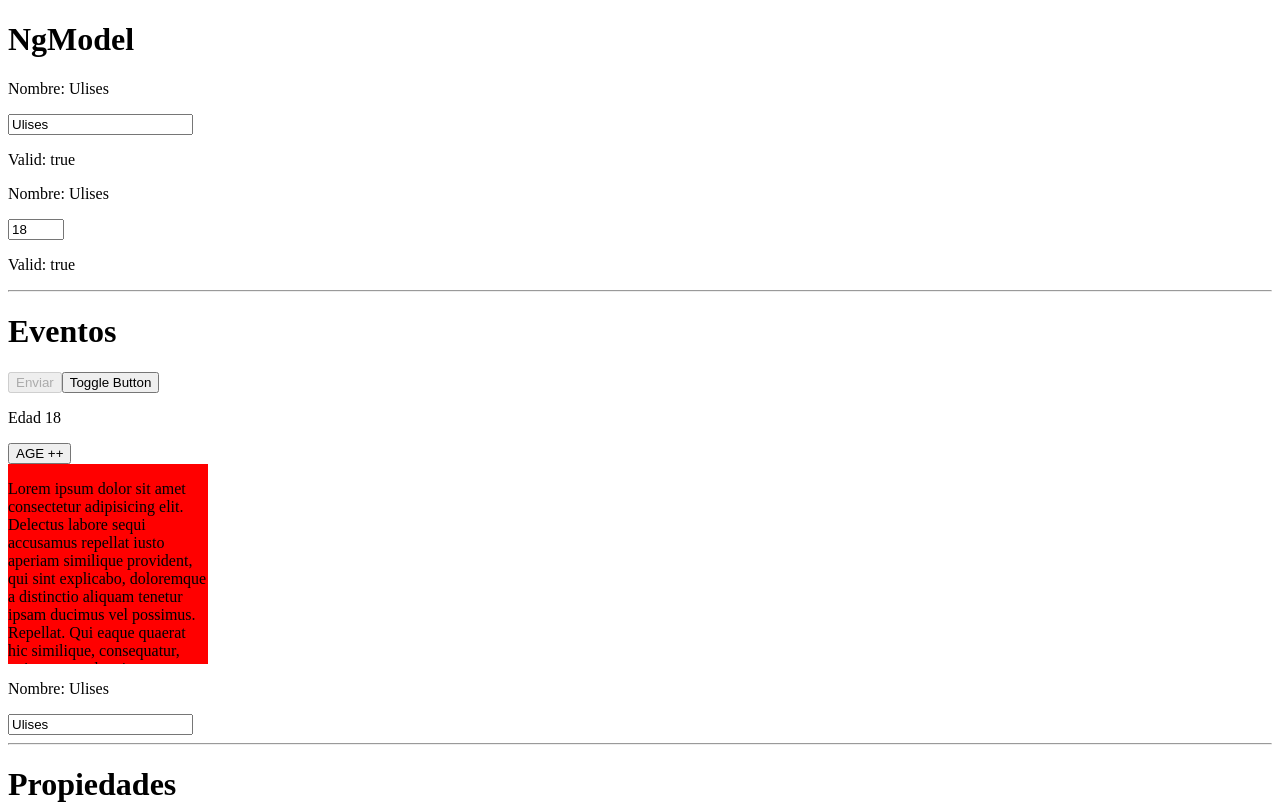
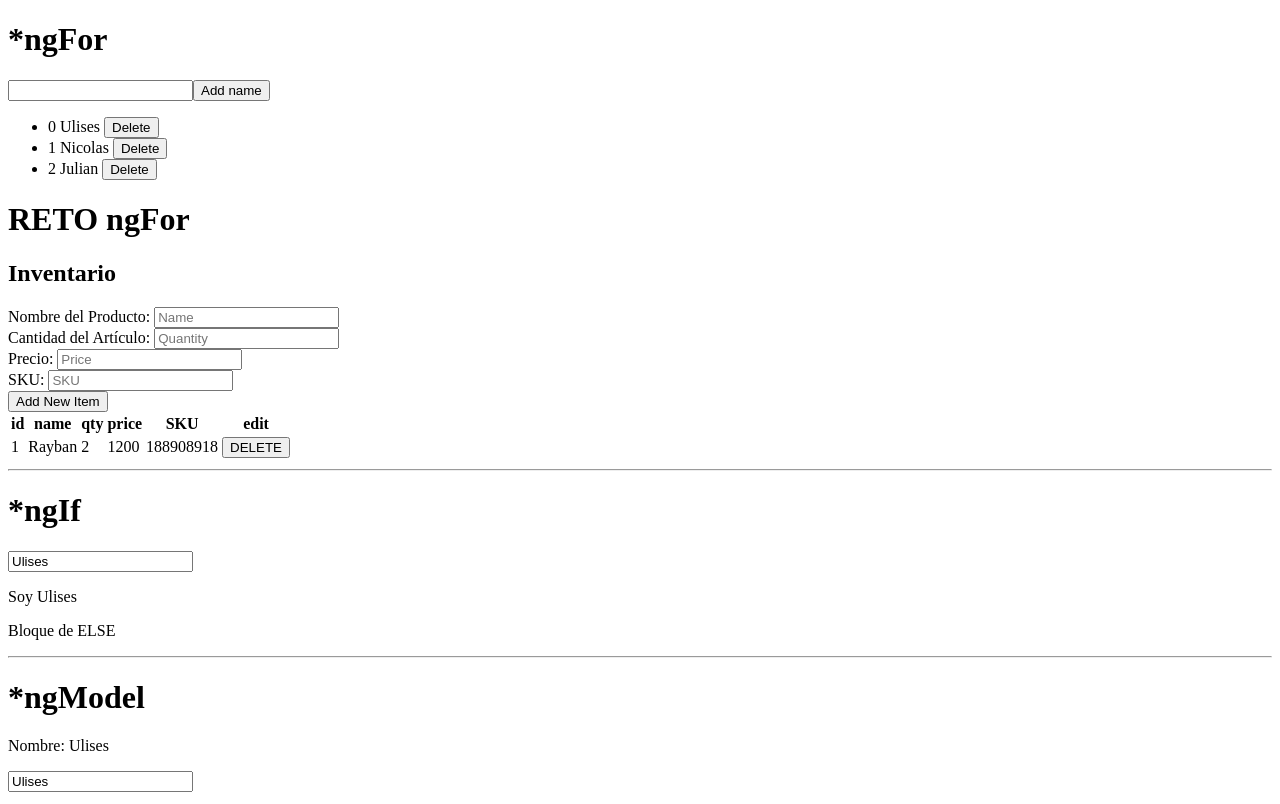
Before and after one commit to UlisesC12/myStoreAngular, an Angular app: page / in a window 1280 px wide. Shown: the top 804 px of the page. Built offline with nearby package versions, Linux system fonts and the light colour scheme.

Commit message:
ngFor Challenge and class finished

```diff
--- a/src/app/app.component.html
+++ b/src/app/app.component.html
@@ -1,4 +1,55 @@
-<h1>NgModel</h1>
+<h1>*ngFor</h1>
+<input type="text" required [(ngModel)]="newName" >
+<button (click)="addName()">Add name</button>
+<ul>
+  <li *ngIf="names.length === 0">NO HAY NOMBRES</li>
+  <li *ngFor="let name of names; index as i">
+    {{i}} {{name}}
+    <button (click)="deleteName(i)">Delete</button>
+  </li>
+</ul>
+<h1>RETO ngFor</h1>
+<h2>Inventario</h2>
+<label for="">Nombre del Producto: </label>
+<input type="text" placeholder="Name" required [(ngModel)]="itemName" ><br>
+<label for="">Cantidad del Artículo: </label>
+<input type="text" placeholder="Quantity" required [(ngModel)]="itemQty" ><br>
+<label for="">Precio: </label>
+<input type="text" placeholder="Price" required [(ngModel)]="itemPrice" ><br>
+<label for="">SKU: </label>
+<input type="text" placeholder="SKU" required [(ngModel)]="itemSKU" ><br>
+<button (click)="addItem(stockItems.length+1, itemName, itemQty, itemPrice, itemSKU)">Add New Item</button><br>
+<table>
+  <tr>
+    <th>id</th>
+    <th>name</th>
+    <th>qty</th>
+    <th>price</th>
+    <th>SKU</th>
+    <th>edit</th>
+  </tr>
+  <tr *ngFor="let element of stockItems; let i = index">
+    <td>{{element.id}}</td>
+    <td>{{element.name}}</td>
+    <td>{{element.qty}}</td>
+    <td>{{element.price}}</td>
+    <td>{{element.SKU}}</td>
+    <td>
+      <button (click)="deleteItem(i)">DELETE</button>
+    </td>
+  </tr>
+</table>
+
+<hr>
+<h1>*ngIf</h1>
+<input type="text" required id="" [(ngModel)]="person.name" >
+<p *ngIf="person.name === 'Ulises'" >Soy Ulises</p>
+<p *ngIf="person.name === 'Julian' && person.age === 18; else elseBlock" >Soy Julian</p>
+<ng-template #elseBlock>
+  <p>Bloque de ELSE</p>
+</ng-template>
+<hr>
+<h1>*ngModel</h1>
 <p>Nombre: {{person.name}}</p>
 <input type="text" required #nameInput="ngModel" id="" [(ngModel)]="person.name" >
 <p>Valid: {{nameInput.valid}}</p>
--- a/src/app/app.component.ts
+++ b/src/app/app.component.ts
@@ -1,4 +1,5 @@
 import { Component } from '@angular/core';
+import { empty } from 'rxjs';
 
 @Component({
   selector: 'app-root',
@@ -15,6 +16,54 @@ export class AppComponent {
     age: 18,
     img: "https://upload.wikimedia.org/wikipedia/commons/thumb/c/cf/Angular_full_color_logo.svg/1200px-Angular_full_color_logo.svg.png",
   }
+  names: String[] = ['Ulises', 'Nicolas', 'Julian'];
+  newName = '';
+  //Reto ngFOR
+  stockItems: {id: number, name: string, qty: number | undefined, price: number | undefined, SKU: number | undefined}[] = [
+    {
+      id: 1,
+      name: "Rayban",
+      qty: 2,
+      price: 1200,
+      SKU: 188908918,
+    },
+  ];
+  itemName: string = '';
+  itemQty: number | undefined = undefined;
+  itemPrice: number | undefined = undefined;
+  itemSKU: number | undefined = undefined;
+  //Reto ngFor
+  addItem(
+    indx: number,
+    itemName: string,
+    itemQty: number | undefined,
+    itemPrice:number | undefined,
+    itemSKU:number | undefined){
+    let variablesAreNotUndefined = indx != undefined && itemName != undefined && itemQty != undefined && itemPrice != undefined && itemSKU != undefined;
+    if(variablesAreNotUndefined){
+      let newItem = {
+        id: indx,
+        name: itemName,
+        qty: itemQty,
+        price: itemPrice,
+        SKU: itemSKU,
+      }
+      this.stockItems.push(newItem)
+      this.itemName = '';
+      this.itemQty = undefined;
+      this.itemPrice = undefined;
+      this.itemSKU = undefined;
+    }
+    else{
+      alert("Please, fill all the fields");
+    }
+  }
+  deleteItem(indx: number){
+    this.stockItems.splice(indx, 1);
+    this.stockItems.forEach((element, index) => {
+      element.id = index+1;
+    });
+  }
 
   toggleButton() {
     this.btnDisabled = !this.btnDisabled;
@@ -30,4 +79,12 @@ export class AppComponent {
     const element = event.target as HTMLInputElement;
     this.person.name = element.value
   }
+  addName(){
+    this.names.push(this.newName);
+    this.newName = '';
+  }
+  deleteName(index: number) {
+    this.names.splice(index, 1);
+  }
+
 }
```
